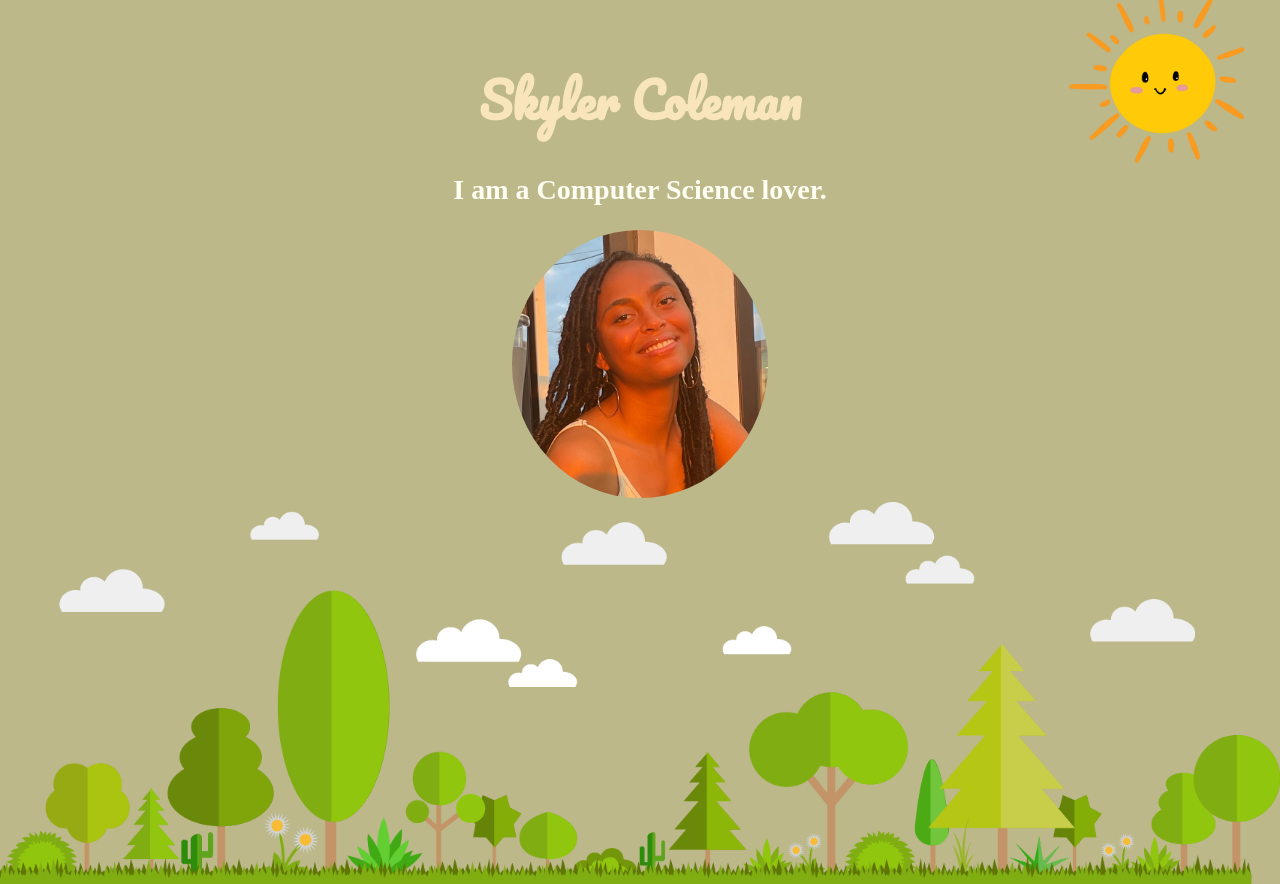
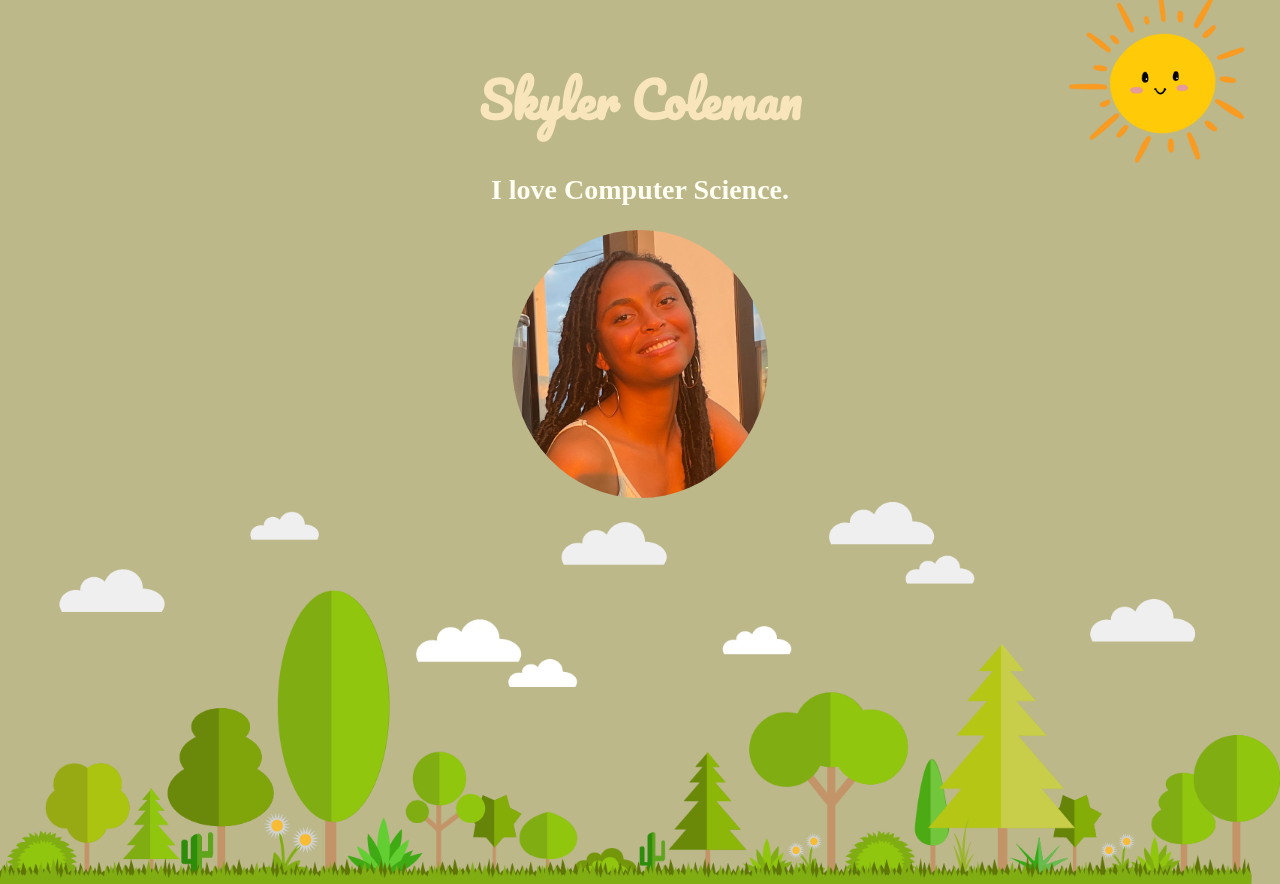
Before and after one commit to Spc69655/CV, a plain HTML site: page cv/index.html in a window 1280 px wide. Shown: the top 884 px of the page. Drawn offline with Linux system fonts and the light colour scheme; a web font is replaced by a local one.

Commit message:
Update index.html

```diff
--- a/cv/index.html
+++ b/cv/index.html
@@ -14,7 +14,7 @@
     <div class = "top">
     <img class = "sun" src = "images/sun.png" width= "20%">
    <h1> Skyler Coleman </h1>
-   <h2> I am a Computer Science lover.</h2>
+   <h2> I love Computer Science.</h2>
    <img class = "me" src = "images/Me.jpeg" alt = "A picture of me!" width = "20%">
    <img src = "images/landscape.png" alt=" grass landscape" width= "100%">
     </div>
```
